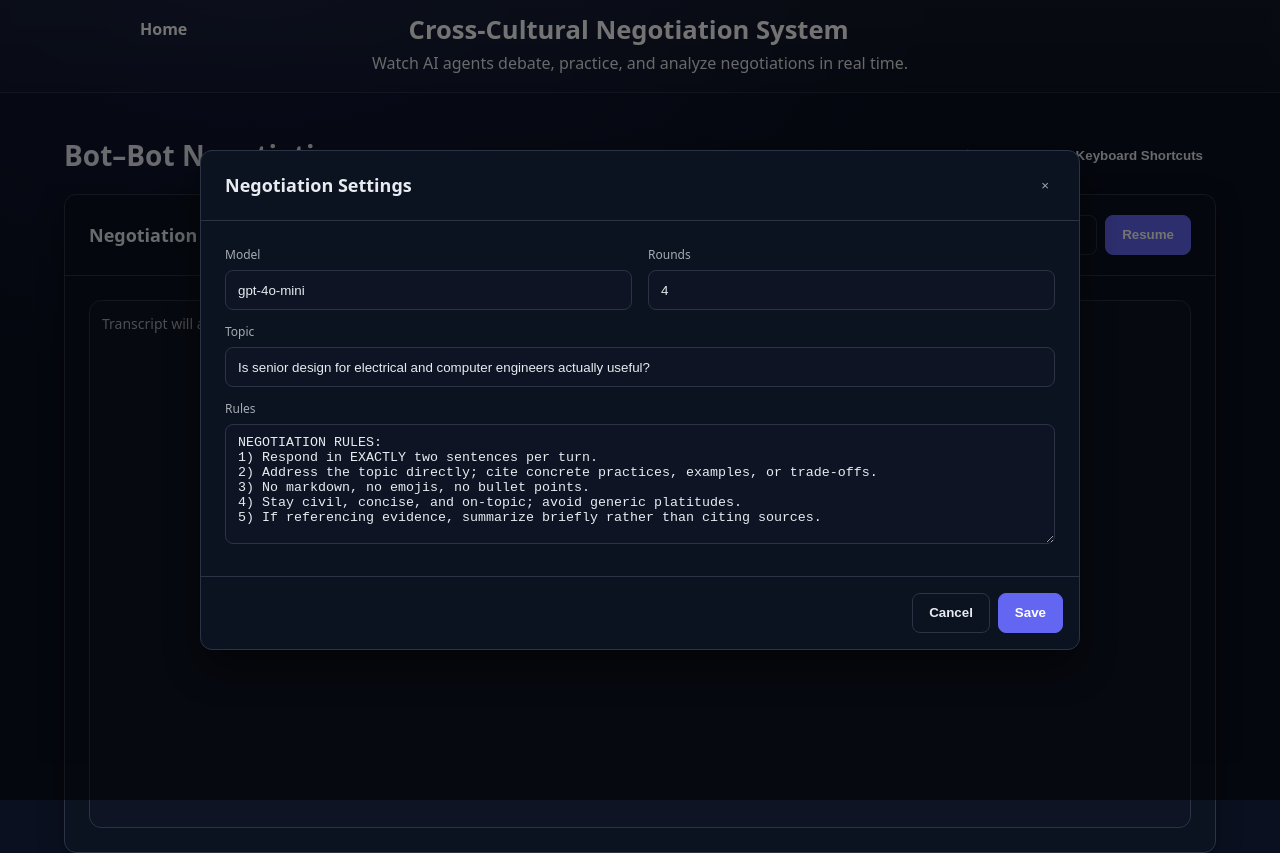
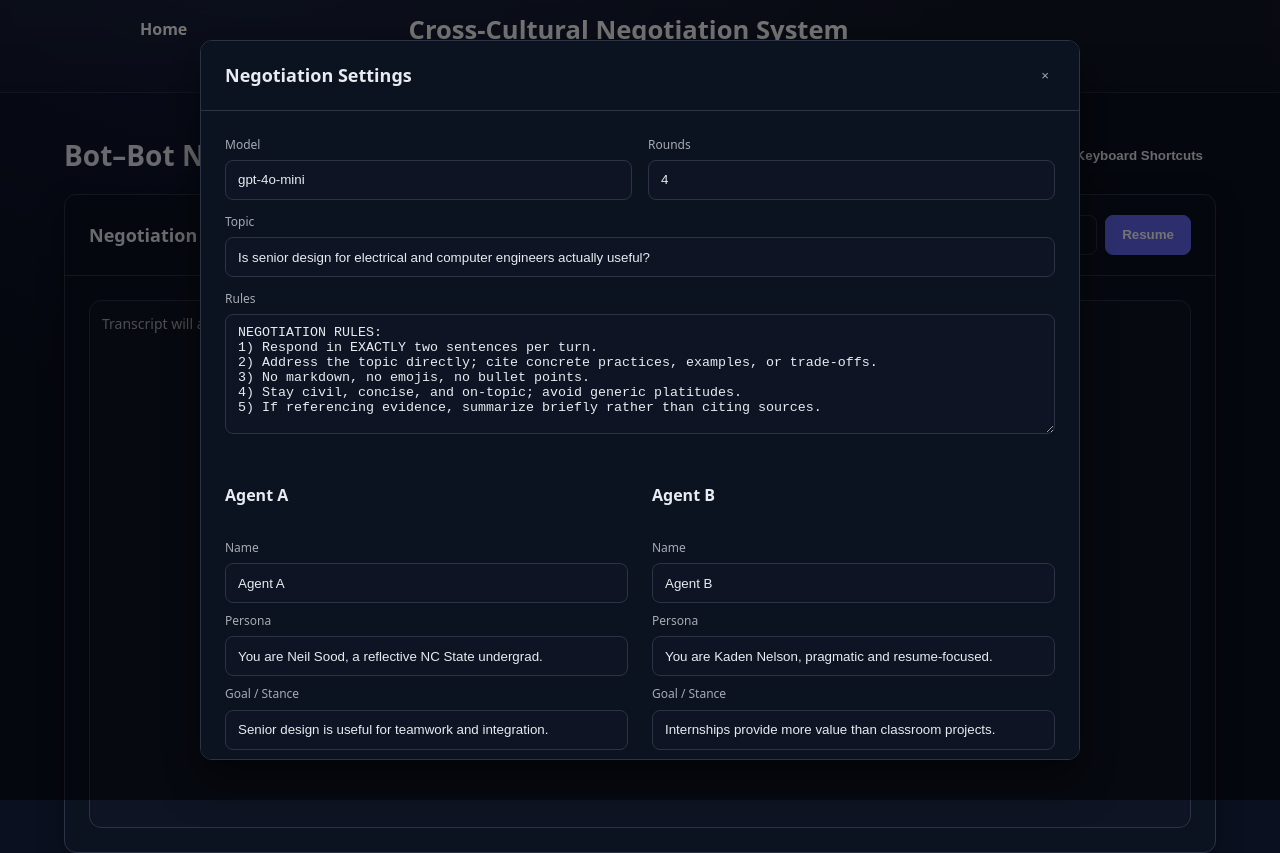
Before and after one commit to walkerwmanuel/llmNegioation, a React app in the folder frontend/: page /text-to-text in a window 1280 px wide. Both pictures are taken after a click on the button "⚙ Settings". Built offline with nearby package versions, Linux system fonts and the light colour scheme; the HTML template or start-up script is replaced by a standard one.

Commit message:
Settings features updated

```diff
--- a/frontend/src/pages/TextToText.tsx
+++ b/frontend/src/pages/TextToText.tsx
@@ -458,30 +458,75 @@ export default function TextToText() {
   footer={
     <>
       <Button variant="outline" onClick={() => setOpenSettings(false)}>Cancel</Button>
-            <Button onClick={() => setOpenSettings(false)}>Save</Button>
+      <Button
+        onClick={async () => {
+          setOpenSettings(false);
+          try {
+            const res = await fetch(API_URL + "/update-settings", {
+              method: "POST",
+              headers: { "Content-Type": "application/json" },
+              body: JSON.stringify(form),
+            });
+
+            if (!res.ok) {
+              throw new Error(`Failed to update backend settings (status ${res.status})`);
+            }
+
+            console.log("Settings saved to backend:", form);
+          } catch (err) {
+            console.error("Saved settings successfully:", err);
+            alert("Settings saved successfully.");
+          }
+        }}
+      >
+        Save
+      </Button>
     </>
   }
 >
+  {/* Model + Rounds */}
   <div style={{ display: "grid", gridTemplateColumns: "1fr 1fr", gap: 16 }}>
-          <Input label="Model" value={form.model} onChange={(e) => setForm((f) => ({ ...f, model: e.target.value }))} />
+    <Input label="Model" value={form.model} onChange={(e) => setForm(f => ({ ...f, model: e.target.value }))} />
     <Input
       label="Rounds"
       type="number"
       min={1}
       max={20}
       value={form.rounds}
-            onChange={(e) => setForm((f) => ({ ...f, rounds: Math.max(1, Math.min(20, Number(e.target.value) || 1)) }))}
+      onChange={(e) => setForm(f => ({ ...f, rounds: Math.max(1, Math.min(20, Number(e.target.value) || 1)) }))}
     />
   </div>
 
+  {/* Topic */}
   <div style={{ marginTop: 12 }}>
-          <Input label="Topic" value={form.topic} onChange={(e) => setForm((f) => ({ ...f, topic: e.target.value }))} />
+    <Input label="Topic" value={form.topic} onChange={(e) => setForm(f => ({ ...f, topic: e.target.value }))} />
   </div>
 
+  {/* Rules */}
   <div style={{ marginTop: 12 }}>
-          <Textarea label="Rules" rows={6} value={form.rules} onChange={(e) => setForm((f) => ({ ...f, rules: e.target.value }))} />
+    <Textarea label="Rules" rows={6} value={form.rules} onChange={(e) => setForm(f => ({ ...f, rules: e.target.value }))} />
+  </div>
+
+  {/* Agents */}
+  <div style={{ marginTop: 20, display: "grid", gridTemplateColumns: "1fr 1fr", gap: 24 }}>
+    {/* Agent A */}
+    <div style={{ display: "flex", flexDirection: "column", gap: 8 }}>
+      <h4>Agent A</h4>
+      <Input label="Name" value={form.agent1.name} onChange={(e) => setForm(f => ({ ...f, agent1: { ...f.agent1, name: e.target.value } }))} />
+      <Input label="Persona" value={form.agent1.persona} onChange={(e) => setForm(f => ({ ...f, agent1: { ...f.agent1, persona: e.target.value } }))} />
+      <Input label="Goal / Stance" value={form.agent1.stance} onChange={(e) => setForm(f => ({ ...f, agent1: { ...f.agent1, stance: e.target.value } }))} />
+    </div>
+
+    {/* Agent B */}
+    <div style={{ display: "flex", flexDirection: "column", gap: 8 }}>
+      <h4>Agent B</h4>
+      <Input label="Name" value={form.agent2.name} onChange={(e) => setForm(f => ({ ...f, agent2: { ...f.agent2, name: e.target.value } }))} />
+      <Input label="Persona" value={form.agent2.persona} onChange={(e) => setForm(f => ({ ...f, agent2: { ...f.agent2, persona: e.target.value } }))} />
+      <Input label="Goal / Stance" value={form.agent2.stance} onChange={(e) => setForm(f => ({ ...f, agent2: { ...f.agent2, stance: e.target.value } }))} />
+    </div>
   </div>
 </Modal>
 </div>
+
   );
 }
```
Lines whose indentation alone changed are shown as unchanged.
